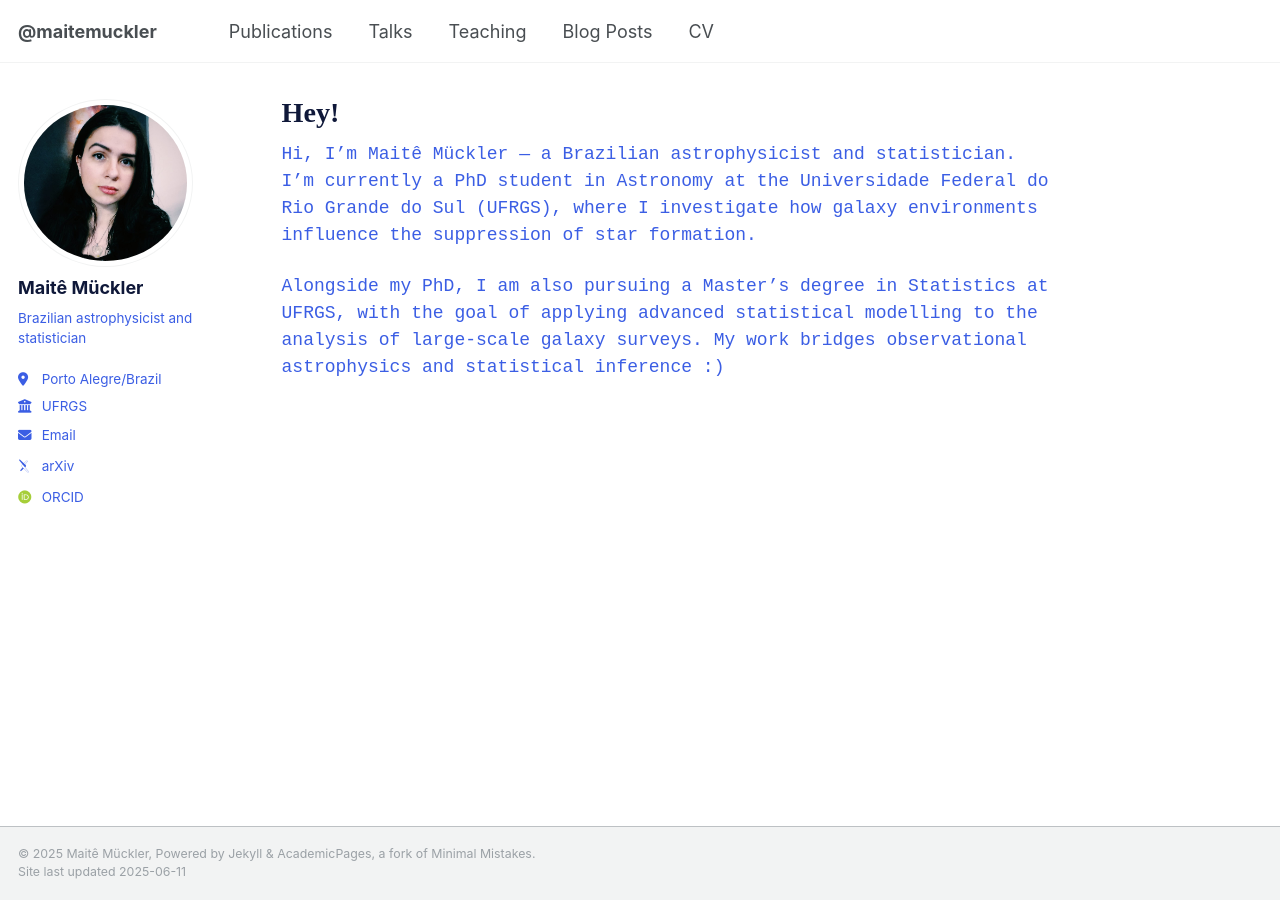
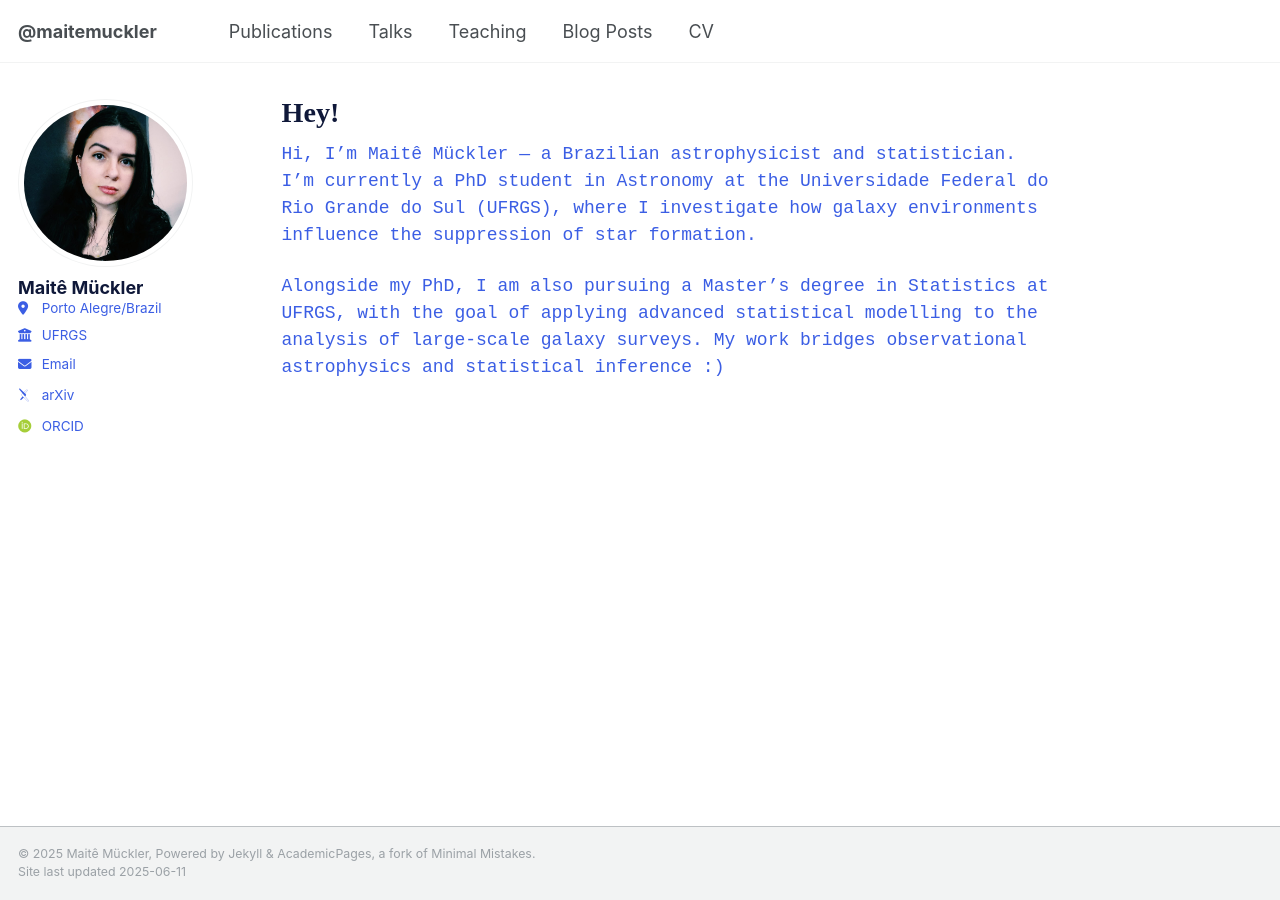
Before and after one commit to maitemuckler/maitemuckler.github.io, a Jekyll site: the page built from index.md, in a window 1280 px wide. Built offline with Jekyll 4.4.1, drawn with Linux system fonts in a browser that asks for light colours; some web fonts are replaced.

```diff
--- a/_config.yml
+++ b/_config.yml
@@ -26,7 +26,7 @@
   avatar           : "profile.png"
   name             : "Maitê Mückler"
   pronouns         : # example: "she/her"
-  bio              : "Brazilian astrophysicist and statistician"
+  bio              : #"Brazilian astrophysicist and statistician"
   location         : "Porto Alegre/Brazil"
   employer         : "UFRGS"
   uri              : # URL
```
